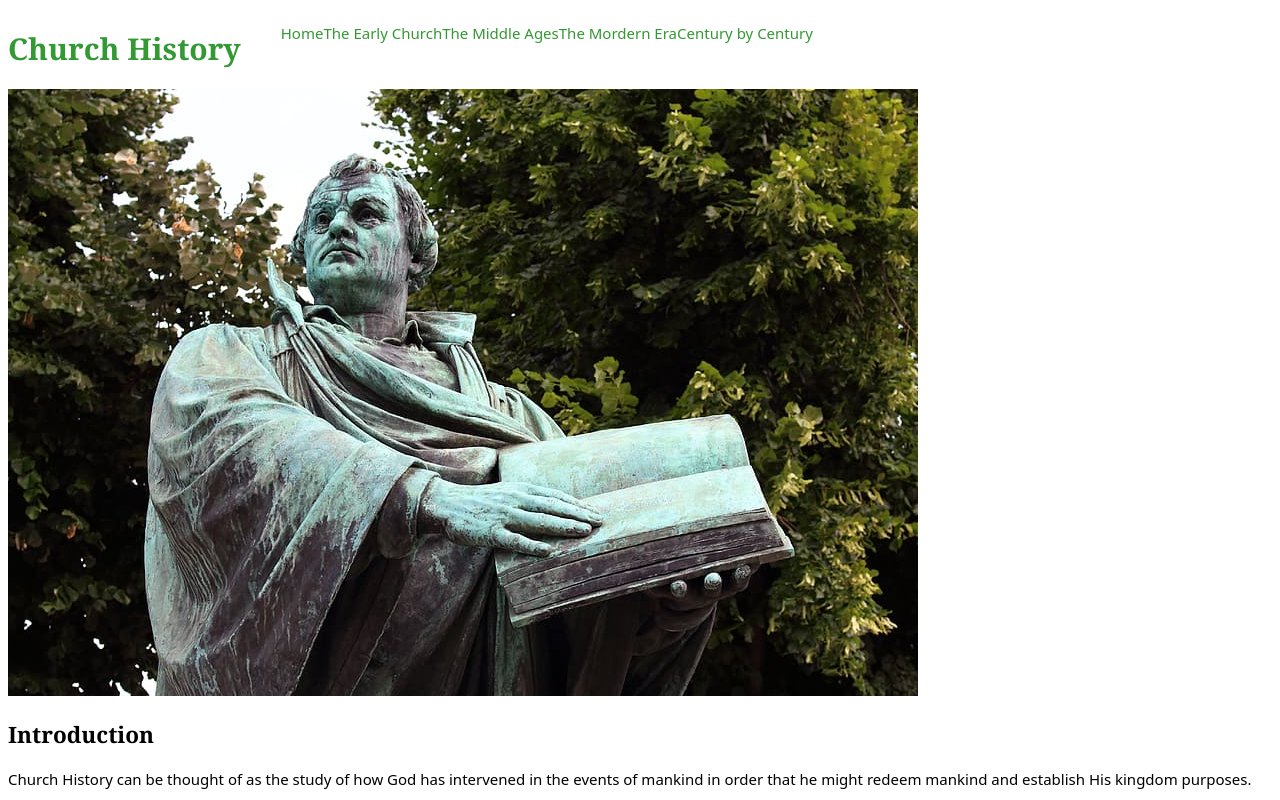
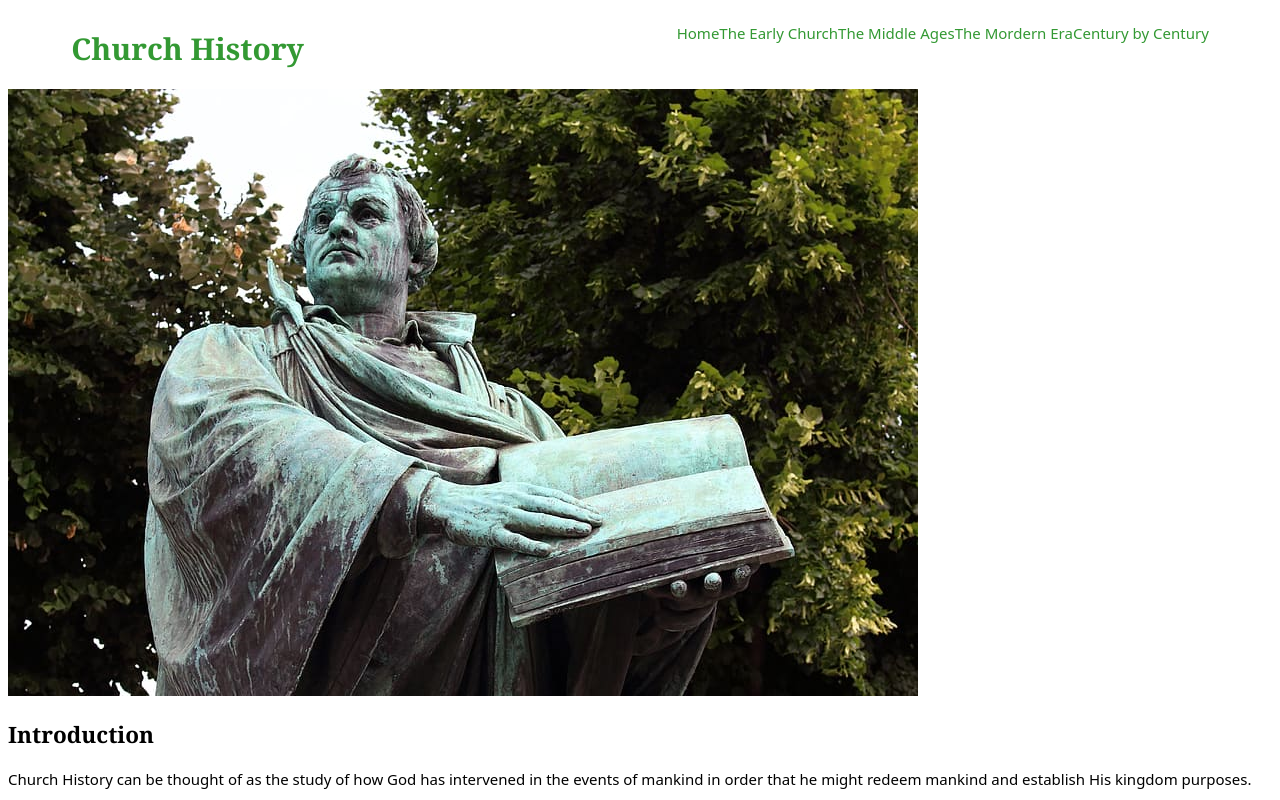
Before and after one commit to hirwaNkevin/church-history, a plain HTML site: page index.html in a window 1280 px wide. Shown: the top 800 px of the page. Drawn offline with Linux system fonts and the light colour scheme.

Commit message:
add space between title and nav links

```diff
--- a/index.html
+++ b/index.html
@@ -10,7 +10,7 @@
 </head>
 
 <body>
-  <header class="flex">
+  <header class="flex container">
     <h1><a href="/">Church History</a></h1>
     <nav>
       <ul class="flex">
--- a/styles/style.css
+++ b/styles/style.css
@@ -32,8 +32,11 @@ ul {
 }
 
 .container {
-    width: 75%;
+    width: 90%;
     margin: auto;
 }
 
 /* -------------------------- Particulars ----------------------- */
+header {
+    justify-content: space-between;
+}
```
